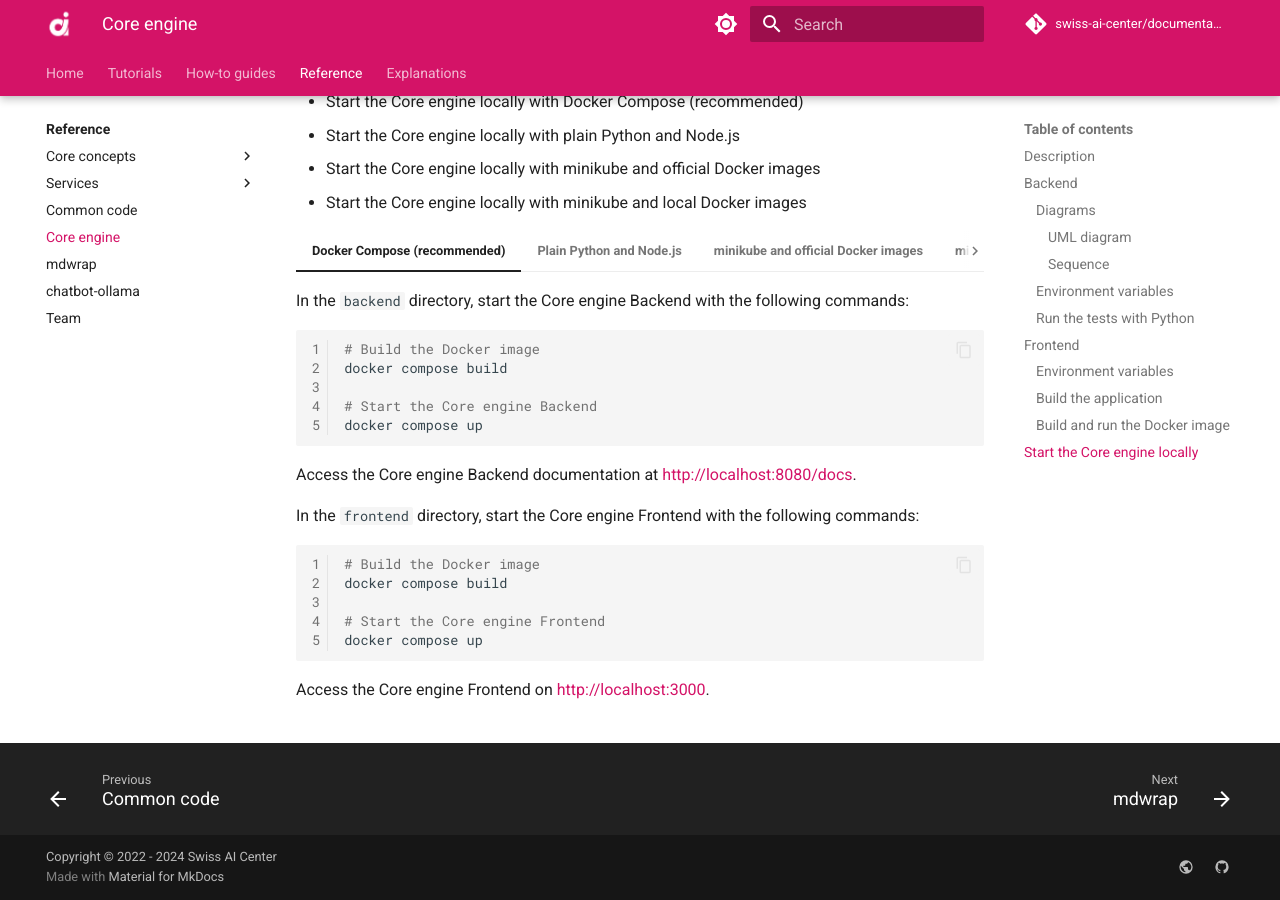
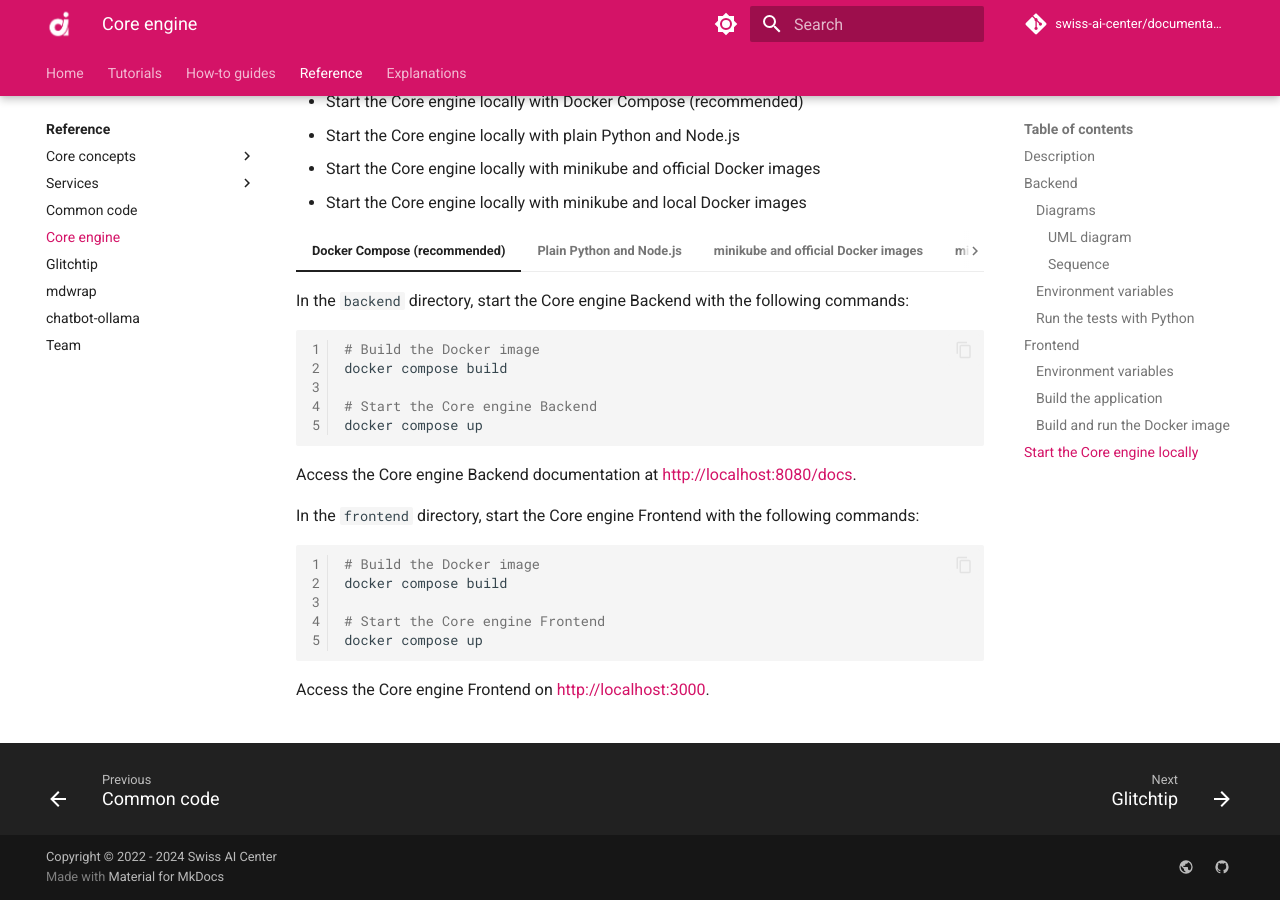
Before and after one commit to swiss-ai-center/documentation, an MkDocs documentation site: the page built from docs/reference/core-engine.md, in a window 1280 px wide and 900 px high, scrolled down 4130 px. Built offline with MkDocs 1.6.1 and Material for MkDocs 9.7.7, drawn with Linux system fonts in a browser that asks for light colours; comment, search, counter and statistics services are not loaded; part of the change alters nothing that is shown.

Commit message:
added glitchtip doc

```diff
--- a/docs/how-to-guides/how-to-configure-a-new-github-repository.md
+++ b/docs/how-to-guides/how-to-configure-a-new-github-repository.md
@@ -21,8 +21,8 @@ corner of the repository to get the menu) as shown in the following screenshot:
 
 - Add a meaningful description of the repository in the **Description** field.
 - Add a link to the documentation of the repository in the **Website** field as
-mentioned in the
-[How to update the documentation](./how-to-update-the-documentation.md) guide.
+  mentioned in the
+  [How to update the documentation](./how-to-update-the-documentation.md) guide.
 - Add tags to the repository in the **Topics** field.
 - All the other settings can be left to their default values.
 
--- a/docs/reference/core-engine.md
+++ b/docs/reference/core-engine.md
@@ -23,8 +23,8 @@ The Core engine is split in two main services:
 - [Core engine Frontend](#frontend) - The user interface to interact with the
   backend
 
-Another service is available, [Glitchtip](TODO), to centralize the logging
-errors thrown by the Core engine and its services.
+Another service is available, [Glitchtip](../reference/glitchtip.md), to centralize the
+logging errors thrown by the Core engine and its services.
 
 ## Backend
 
--- /dev/null
+++ b/docs/reference/glitchtip.md
@@ -0,0 +1,27 @@
+# Glitchtip
+
+- [:material-account-group: Main author - HEIA-FR](https://www.hes-so.ch/swiss-ai-center/equipe)
+- [:material-git: Code](https://github.com/swiss-ai-center/core-engine/tree/main/backend/kubernetes)
+- [:material-kubernetes: Deployment configuration](https://github.com/swiss-ai-center/core-engine/tree/main/backend/kubernetes)
+- [:material-test-tube: Staging](https://monitor-swiss-ai-center.kube.isc.heia-fr.ch)
+
+## Description
+
+Glitchtip is a self-hosted error monitoring tool. It is a simple and easy to use
+tool that allows you to monitor errors in your applications. It is designed to
+be easy to use and to be integrated into your existing infrastructure.
+
+## Start locally
+
+To launch your own instance of Glitchtip you can follow the
+[official documentation](https://glitchtip.com/documentation/install#docker-compose)
+to run it locally. If you want to start it with the same settings as the Swiss
+AI Center you can check the
+[Kubernetes files](https://github.com/swiss-ai-center/core-engine/tree/main/backend/kubernetes)
+and modify them as you need.
+
+Once the instance is launched. Create a Project and copy the Sentry DSN variable
+and paste it in the Core Engine env variables.
+
+With that, the errors will automatically be sent to the interface and you can
+configure notifications to be notified if something happens.
--- a/docs/tutorials/create-a-service-to-detect-anomalies-using-a-model-built-from-scratch.md
+++ b/docs/tutorials/create-a-service-to-detect-anomalies-using-a-model-built-from-scratch.md
@@ -1057,4 +1057,5 @@ You might want to store the model data in a cloud storage service like AWS S3.
 [DVC](../explanations/about-dvc.md) is the perfect tool to do that.
 
 Learn how to move the model data to S3 with the help of DVC in the
-[How to add DVC to a service](../how-to-guides/how-to-add-dvc-to-a-service.md) guide.
+[How to add DVC to a service](../how-to-guides/how-to-add-dvc-to-a-service.md)
+guide.
--- a/mkdocs.yml
+++ b/mkdocs.yml
@@ -57,6 +57,7 @@ nav:
         - yolov8 service: reference/services/yolov8.md
       - Common code: reference/common-code.md
       - Core engine: reference/core-engine.md
+      - Glitchtip: reference/glitchtip.md
       - mdwrap: reference/mdwrap.md
       - chatbot-ollama: reference/chatbot-ollama.md
       - Team: reference/team.md
```
